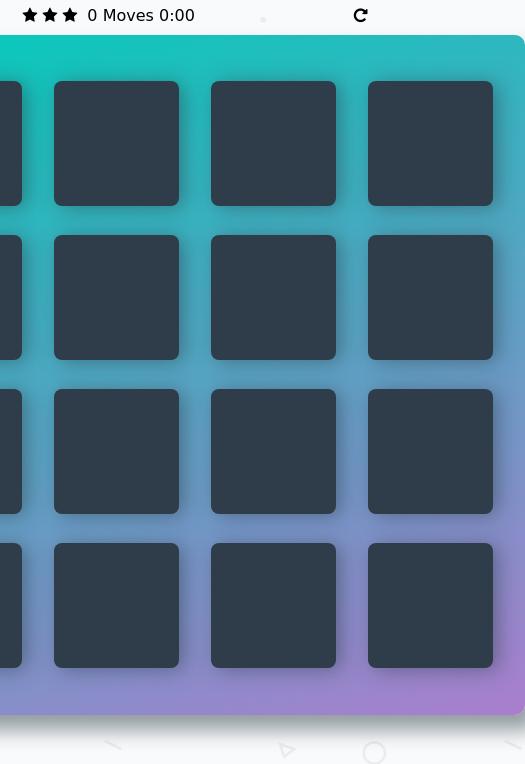
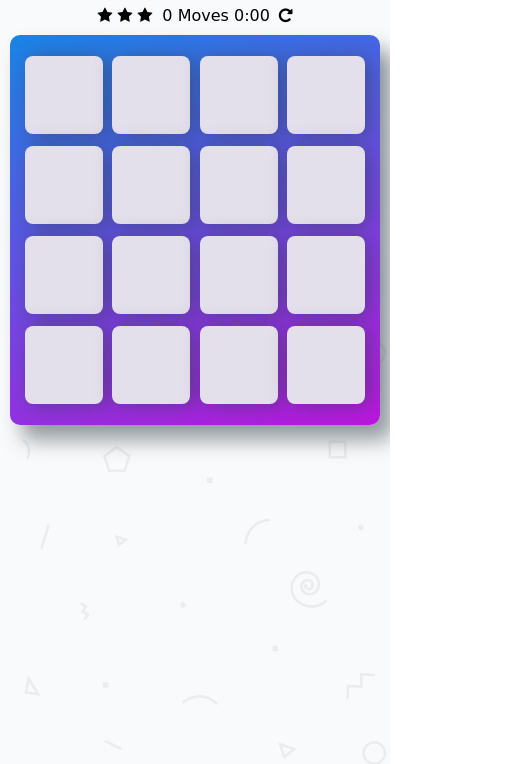
Before and after one commit to MontyTobois/Udacity-Memory-Game, a plain HTML site: page index.html in a window 390 px wide. Shown: the part 80-844 px from the top of the page, 525 px wide, since content can reach past the window. Drawn offline with Linux system fonts and the light colour scheme; a web font is replaced by a local one.

Commit message:
Added better styling, Readme.md and changed icons

```diff
--- a/css/app.css
+++ b/css/app.css
@@ -37,7 +37,7 @@ h1 {
 .deck {
   width: 660px;
   min-height: 680px;
-  background: linear-gradient(160deg, #02ccba 0%, #aa7ecd 100%);
+  background: linear-gradient(160deg, #1a84e6 0%, #bd15df 100%);
   padding: 32px;
   border-radius: 10px;
   box-shadow: 12px 15px 20px 0 rgba(46, 61, 73, 0.5);
@@ -51,7 +51,7 @@ h1 {
 .deck .card {
   height: 125px;
   width: 125px;
-  background: #2e3d49;
+  background: #e3dfeb;
   font-size: 0;
   color: #ffffff;
   border-radius: 8px;
@@ -64,7 +64,7 @@ h1 {
 
 .deck .card.open {
   transform: rotateY(0);
-  background: #02b3e4;
+  background: #030505;
   cursor: default;
 }
 
@@ -74,7 +74,7 @@ h1 {
 
 .deck .card.match {
   cursor: default;
-  background: #02ccba;
+  background: linear-gradient(160deg, #ffffff 0%, #170807 100%);
   font-size: 33px;
 }
 
@@ -92,6 +92,7 @@ h1 {
   left: 0;
   position: absolute;
   background: rgba(0, 0, 0, 0.438);
+  align-items:
 }
 
 .modal-body {
@@ -102,6 +103,7 @@ h1 {
   background: #ffffff;
   transform: translate(-50%, -70%);
   border: solid rgb(150, 52, 230);
+  border-radius: 100px/30px;
 }
 
 .modal-header {
@@ -109,7 +111,7 @@ h1 {
   justify-content: space-between;
   align-items: center;
   padding: 01.5rem;
-  border-bottom: 1px solid rgb(150, 52, 230);;
+  border-bottom: 1px solid rgb(150, 52, 230);
 }
 
 .modal-close {
@@ -122,7 +124,8 @@ h1 {
   flex-direction: column;
   align-items: center;
   padding: 1rem;
-  border-bottom: 1px solid rgb(150, 52, 230);;
+  border-bottom: 1px solid rgb(150, 52, 230);
+  ;
 }
 
 .modal-bttn {
@@ -166,3 +169,39 @@ h1 {
   float: right;
   cursor: pointer;
 }
+
+/*
+ * Modal Button
+ */
+.modal-bttn {
+  color: rgb(150, 52, 230);
+  cursor: pointer;
+  border-radius: 200px/400px;
+}
+
+.modal-bttn:hover,
+.modal-bttn:focus {
+  color: rgb(230, 52, 52);
+
+  cursor: pointer;
+}
+
+/*
+ * Responsiveness
+*/
+@media only screen and (max-width :600px) {
+  .deck {
+    width: 95%;
+    padding: 15px;
+    min-height: 100vw;
+  }
+
+  .deck .card {
+    width: 20vw;
+    height: 20vw;
+  }
+
+  .score-panel {
+    width: 50%;
+  }
+}
--- a/index.html
+++ b/index.html
@@ -5,6 +5,8 @@
   <meta charset="utf-8">
   <title>Matching Game</title>
   <meta name="description" content="">
+  <meta name = "viewport" content="width=device-width", intial-scale = "1";
+  <link rel="stylesheet" href="https://use.fontawesome.com/releases/v5.4.2/css/all.css" integrity="sha384-/rXc/GQVaYpyDdyxK+ecHPVYJSN9bmVFBvjA/9eOB+pb3F2w2N6fc5qB9Ew5yIns" crossorigin="anonymous" >
   <link rel="stylesheet prefetch" href="https://maxcdn.bootstrapcdn.com/font-awesome/4.6.1/css/font-awesome.min.css">
   <link rel="stylesheet prefetch" href="https://fonts.googleapis.com/css?family=Coda">
   <link rel="stylesheet" href="css/app.css">
--- a/js/app.js
+++ b/js/app.js
@@ -1,22 +1,5 @@
 /* Create a list that holds all of your cards */
-const icons = [
-  "fa fa-diamond",
-  "fa fa-diamond",
-  "fa fa-paper-plane-o",
-  "fa fa-paper-plane-o",
-  "fa fa-anchor",
-  "fa fa-anchor",
-  "fa fa-bolt",
-  "fa fa-bolt",
-  "fa fa-cube",
-  "fa fa-cube",
-  "fa fa-leaf",
-  "fa fa-leaf",
-  "fa fa-bicycle",
-  "fa fa-bicycle",
-  "fa fa-bomb",
-  "fa fa-bomb"
-];
+const icons = ["fa fa-battery-full", "fa fa-battery-full", "fa fa-slack", "fa fa-slack", "fa fa-codepen", "fa fa-codepen", "fa fa-mobile", "fa fa-mobile", "fa fa-google-plus", "fa fa-google-plus", "fa fa-dropbox", "fa fa-dropbox", "fa fa-html5", "fa fa-html5", "fa fa-rss-square", "fa fa-rss-square"];
 ///global varaiables
 const cardsHolder = document.querySelector(".deck");
 const starIcon = `<li><i class="fa fa-star"></i></li>`
@@ -120,7 +103,7 @@ function compare(currCard, prevCard) {
     openCards = [];
   }
 
-///Will increment the move when cards are flipped back///
+  ///Will increment the move when cards are flipped back///
   addMove();
 }
 
@@ -154,6 +137,7 @@ function gameOver() {
 
 ///Ratings for game, stars will be removed based on how many clicks on deck///
 const starsHolder = document.querySelector(".stars");
+
 function rating() {
   switch (moves) {
     case 15:
@@ -185,14 +169,16 @@ function startTimer() {
   }, 1000);
 }
 
-///Shows the time after a card has been clicked///
+//Shows the time after a card has been clicked//
 function displayTime() {
   const clock = document.querySelector('.clock');
   clock.innerHTML = time;
 
+  //controls the seconds into minutes
   const minutes = Math.floor(time / 60);
   const seconds = time % 60;
 
+  //holds the placement for minutes and seconds
   if (seconds < 10) {
     clock.innerHTML = `${minutes}:0${seconds}`;
   } else {
@@ -207,6 +193,7 @@ function stopClock() {
 
 ///Checks the users click, every two cards that are flipped equals one move
 const movesHolder = document.querySelector(".moves");
+
 function addMove() {
   movesHolder.innerHTML = moves;
   rating();
@@ -250,14 +237,22 @@ modalReplayBtn.addEventListener("click", function() {
 //Resets the game to the orignal state///
 function reset() {
   pairCards = []
-  moves = 0;
+  // sets time to zero and wont start until cards is clicked
   time = 0;
   clockOff = true;
+  displayTime();
+
+  //sets moves to zero
+  moves = 0;
   movesHolder.innerHTML = moves;
+
+  /*stops the clock when hitting reset or replay button,
+  once clicked clock will increment*/
   stopClock();
-  displayTime(0);
   firstClick = false;
-  starsHolder.innerHTML = starIcon  +  starIcon  +  starIcon;
+
+  ///places the stars back to three
+  starsHolder.innerHTML = starIcon + starIcon + starIcon;
 }
 
 //////////Start Game for the first time!////////
```
Also changed, not shown: README.md.
